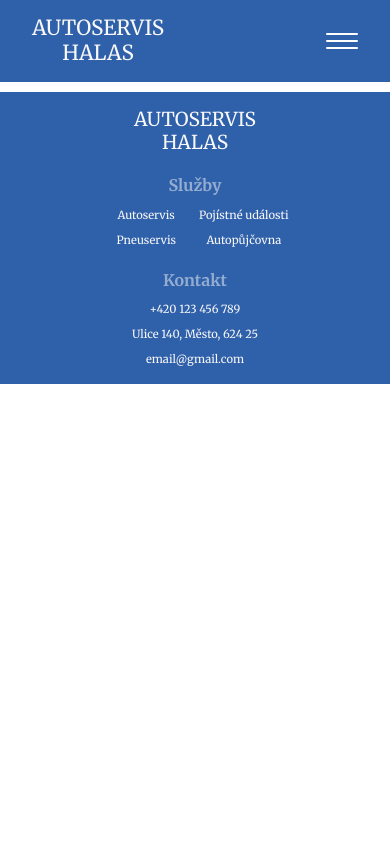
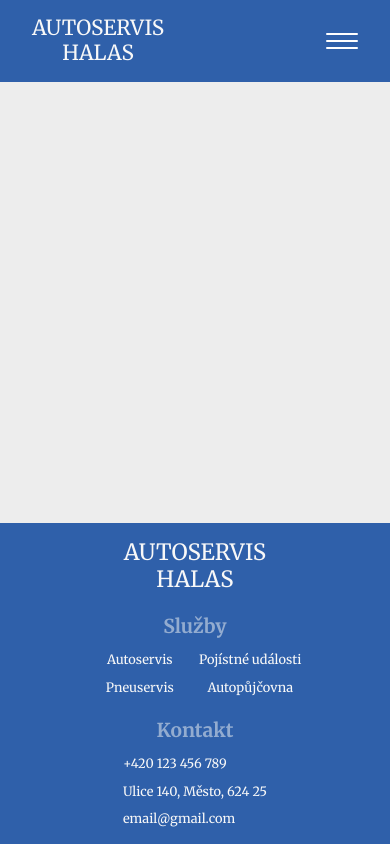
Before and after one commit to SedrlaP/ahWeb, a React (Vite) app: page / in a window 390 px wide. Built offline with nearby package versions, Linux system fonts and the light colour scheme.

Commit message:
add ServiceBlob component, small ui improvements for smaller screens

```diff
--- a/src/App.jsx
+++ b/src/App.jsx
@@ -1,6 +1,7 @@
 import Navbar from "./components/Navbar/Navbar.jsx"
 import Hero from "./components/Hero/Hero.jsx"
 import Footer from "./components/Footer/Footer.jsx"
+import ServiceBlob from "./components/ServiceBlob/ServiceBlob.jsx"
 
 function App() {
   return (
--- a/src/components/Footer/footer.css
+++ b/src/components/Footer/footer.css
@@ -4,7 +4,8 @@
     flex-wrap: wrap;
     background-color: var(--bg-color-primary);
     color: var(--text-color-primary);
-    margin-top: 10px; /* DELETE */
+    margin-top: auto;
+    width: 100%;
 }
 
 .footer__logo {
@@ -80,19 +81,9 @@
         margin-top: 0;
     }
 
-    .footer__contact, .footer__service {
+    .footer__contact__title, .footer__service__title {
         text-align: center;
     }
 
-    .footer__logo {
-        font-size: 1.2rem;
-    }
 
-    .footer-title-fs {
-        font-size: 1rem;
-    }
-
-    .footer-text-fs {
-        font-size: 0.7rem;
-    }
 }
--- a/src/components/Hero/Hero.jsx
+++ b/src/components/Hero/Hero.jsx
@@ -1,9 +1,7 @@
+import "./hero.css"
+
 function Hero() {
-  return (
-    <>
-      <div></div>
-    </>
-  )
+  return <img src={"./src/assets/heroimg.png"} />
 }
 
 export default Hero
--- a/src/components/Hero/hero.css
+++ b/src/components/Hero/hero.css
@@ -0,0 +1,12 @@
+@media only screen and (min-width: 1920px) {
+    img {
+        width: 1920px !important;
+        align-self: center;
+    }
+}
+
+@media only screen and (max-width: 599px) {
+    img {
+        display: none !important;
+    }
+}
--- a/src/components/Navbar/navbar.css
+++ b/src/components/Navbar/navbar.css
@@ -96,15 +96,16 @@
     }*/
 
     .nav__links > * {
-        margin-block: 1rem;
-        margin-left: var(--layout-margin-x);
+        padding-block: 1rem;
+        padding-inline: var(--layout-margin-x);
+        border-top: 1px solid #93ACD0;
     }
 
     .nav__links a {
         color: var(--text-color-primary);
         text-decoration: none;
         text-transform: uppercase;
-        font-size: 1.2rem;
+        font-size: 1rem;
         opacity: 0;
         transition: opacity 150ms ease-in-out;
     }
--- /dev/null
+++ b/src/components/ServiceBlob/ServiceBlob.jsx
@@ -0,0 +1,30 @@
+import "./serviceblob.css"
+
+function ServiceBlob() {
+  return (
+    <div className="services-container wrapper">
+      <div className="blob">
+        <h3>Card 1</h3>
+        <p>Some text</p>
+        <p>Some text</p>
+      </div>
+      <div className="blob">
+        <h3>Card 1</h3>
+        <p>Some text</p>
+        <p>Some text</p>
+      </div>
+      <div className="blob">
+        <h3>Card 1</h3>
+        <p>Some text</p>
+        <p>Some text</p>
+      </div>
+      <div className="blob">
+        <h3>Card 1</h3>
+        <p>Some text</p>
+        <p>Some text</p>
+      </div>
+    </div>
+  )
+}
+
+export default ServiceBlob
--- /dev/null
+++ b/src/components/ServiceBlob/serviceblob.css
@@ -0,0 +1,36 @@
+.services-container {
+    display: grid;
+    grid-template-columns: repeat(4, 1fr);
+    gap: 2rem;
+    justify-items: center;
+}
+
+.blob {
+    width: 100%;
+    padding: 10px 10px;
+    background-color: var(--bg-color-primary);
+    border-radius: 50px 0;
+    text-align: center;
+    aspect-ratio: 2/1;
+    max-width: 400px;
+}
+
+@media only screen and (max-width: 959px) {
+    .services-container {
+        grid-template-columns: repeat(2, 1fr);
+        gap: 1rem;
+    }
+
+    .blob {
+        max-width: 300px;
+    }
+}
+
+
+@media only screen and (max-width: 599px) {
+    .services-container {
+        grid-template-columns: 1fr;
+        grid-template-rows: repeat(4, 1fr);
+        gap: 1rem;
+    }
+}
--- a/src/index.css
+++ b/src/index.css
@@ -4,8 +4,11 @@
   --text-color-primary: #F8F8F8;
   --text-color-secondary: #003D98;
   --text-color-600: #93ACD0;
+  --bg-color-primary-transparent: rgba(47, 96, 170, 0.99);
   --layout-margin-x: 2rem;
 }
+
+/* CSS RESET */
 
 *, *::before, *::after {
     box-sizing: border-box;
@@ -16,7 +19,6 @@
 }
 
 body {
-  font-family: 'Inter', sans-serif;
   font-family: 'Merriweather', serif;
   line-height: 1.5;
   -webkit-font-smoothing: antialiased;
@@ -44,6 +46,26 @@ ul {
   padding: 0;
 }
 
+/* GENERAL STYLES */
+
+body {
+  background-color: var(--bg-color-secondary);
+}
+
+#root {
+  display: flex;
+  min-height: 100dvh;
+  min-height: 100svh;
+  min-height: 100vh;
+  flex-direction: column;
+}
+
+main {
+  display: flex;
+  flex-direction: column;
+}
+
+
 /* utility */
 
 .wrapper {
```
Also changed, not shown: src/assets/heroimg.png (added).
